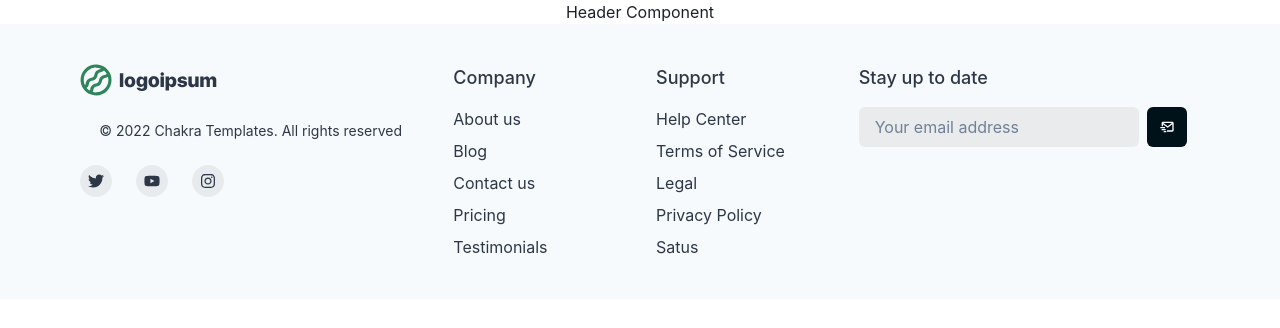
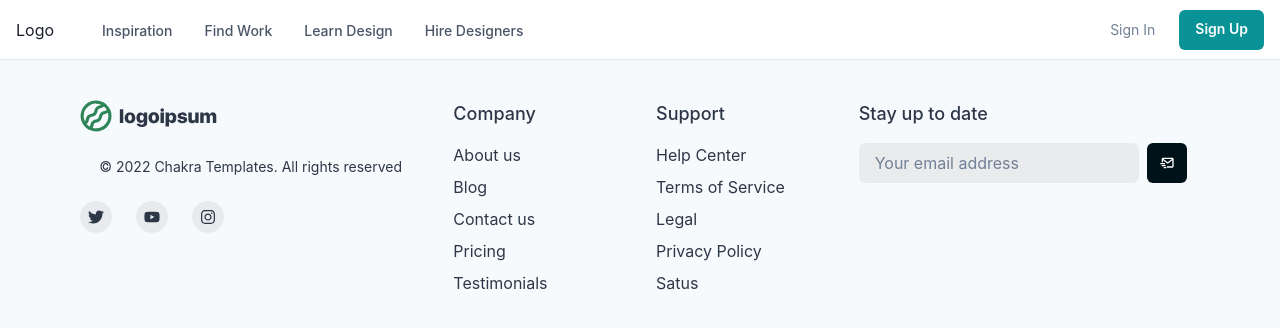
Before and after one commit to olivelliott/hand-me-up, a React (Create React App) app in the folder client/: page / in a window 1280 px wide. Shown: the top 328 px of the page. Built offline with nearby package versions, Linux system fonts and the light colour scheme.

Commit message:
header template is working; need to customize

```diff
--- a/client/package.json
+++ b/client/package.json
@@ -5,6 +5,7 @@
   "proxy": "http://localhost:3001",
   "dependencies": {
     "@apollo/client": "^3.6.9",
+    "@chakra-ui/icons": "^2.0.9",
     "@chakra-ui/react": "^2.3.2",
     "@emotion/react": "^11.10.4",
     "@emotion/styled": "^11.10.4",
--- a/client/src/components/Header.js
+++ b/client/src/components/Header.js
@@ -1,9 +1,316 @@
-import React from 'react'
+import {
+  Box,
+  Flex,
+  Text,
+  IconButton,
+  Button,
+  Stack,
+  Collapse,
+  Icon,
+  Link,
+  Popover,
+  PopoverTrigger,
+  PopoverContent,
+  useColorModeValue,
+  useBreakpointValue,
+  useDisclosure,
+} from '@chakra-ui/react'
+import {
+  HamburgerIcon,
+  CloseIcon,
+  ChevronDownIcon,
+  ChevronRightIcon,
+} from '@chakra-ui/icons'
 
-const Header = () => {
-  return(
-    <h1>Header Component</h1>
+export default function WithSubnavigation() {
+  const { isOpen, onToggle } = useDisclosure()
+
+  return (
+    <Box>
+      <Flex
+        bg={useColorModeValue('white', 'gray.800')}
+        color={useColorModeValue('gray.600', 'white')}
+        minH={'60px'}
+        py={{ base: 2 }}
+        px={{ base: 4 }}
+        borderBottom={1}
+        borderStyle={'solid'}
+        borderColor={useColorModeValue('gray.200', 'gray.900')}
+        align={'center'}
+      >
+        <Flex
+          flex={{ base: 1, md: 'auto' }}
+          ml={{ base: -2 }}
+          display={{ base: 'flex', md: 'none' }}
+        >
+          <IconButton
+            onClick={onToggle}
+            icon={
+              isOpen ? <CloseIcon w={3} h={3} /> : <HamburgerIcon w={5} h={5} />
+            }
+            variant={'ghost'}
+            aria-label={'Toggle Navigation'}
+          />
+        </Flex>
+        <Flex flex={{ base: 1 }} justify={{ base: 'center', md: 'start' }}>
+          <Text
+            textAlign={useBreakpointValue({ base: 'center', md: 'left' })}
+            fontFamily={'heading'}
+            color={useColorModeValue('gray.800', 'white')}
+          >
+            Logo
+          </Text>
+
+          <Flex display={{ base: 'none', md: 'flex' }} ml={10}>
+            <DesktopNav />
+          </Flex>
+        </Flex>
+
+        <Stack
+          flex={{ base: 1, md: 0 }}
+          justify={'flex-end'}
+          direction={'row'}
+          spacing={6}
+        >
+          <Button
+            as={'a'}
+            fontSize={'sm'}
+            fontWeight={400}
+            variant={'link'}
+            href={'#'}
+          >
+            Sign In
+          </Button>
+          <Button
+            display={{ base: 'none', md: 'inline-flex' }}
+            fontSize={'sm'}
+            fontWeight={600}
+            color={'white'}
+            bg={'#0A9396'}
+            href={'#'}
+            _hover={{
+              bg: '#001219',
+            }}
+          >
+            Sign Up
+          </Button>
+        </Stack>
+      </Flex>
+
+      <Collapse in={isOpen} animateOpacity>
+        <MobileNav />
+      </Collapse>
+    </Box>
   )
 }
 
-export default Header
+const DesktopNav = () => {
+  const linkColor = useColorModeValue('gray.600', 'gray.200')
+  const linkHoverColor = useColorModeValue('gray.800', 'white')
+  const popoverContentBgColor = useColorModeValue('white', 'gray.800')
+
+  return (
+    <Stack direction={'row'} spacing={4}>
+      {NAV_ITEMS.map((navItem) => (
+        <Box key={navItem.label}>
+          <Popover trigger={'hover'} placement={'bottom-start'}>
+            <PopoverTrigger>
+              <Link
+                p={2}
+                href={navItem.href ?? '#'}
+                fontSize={'sm'}
+                fontWeight={500}
+                color={linkColor}
+                _hover={{
+                  textDecoration: 'none',
+                  color: linkHoverColor,
+                }}
+              >
+                {navItem.label}
+              </Link>
+            </PopoverTrigger>
+
+            {navItem.children && (
+              <PopoverContent
+                border={0}
+                boxShadow={'xl'}
+                bg={popoverContentBgColor}
+                p={4}
+                rounded={'xl'}
+                minW={'sm'}
+              >
+                <Stack>
+                  {navItem.children.map((child) => (
+                    <DesktopSubNav key={child.label} {...child} />
+                  ))}
+                </Stack>
+              </PopoverContent>
+            )}
+          </Popover>
+        </Box>
+      ))}
+    </Stack>
+  )
+}
+
+const DesktopSubNav = ({ label, href, subLabel }: NavItem) => {
+  return (
+    <Link
+      href={href}
+      role={'group'}
+      display={'block'}
+      p={2}
+      rounded={'md'}
+      _hover={{ bg: useColorModeValue('pink.50', 'gray.900') }}
+    >
+      <Stack direction={'row'} align={'center'}>
+        <Box>
+          <Text
+            transition={'all .3s ease'}
+            _groupHover={{ color: 'pink.400' }}
+            fontWeight={500}
+          >
+            {label}
+          </Text>
+          <Text fontSize={'sm'}>{subLabel}</Text>
+        </Box>
+        <Flex
+          transition={'all .3s ease'}
+          transform={'translateX(-10px)'}
+          opacity={0}
+          _groupHover={{ opacity: '100%', transform: 'translateX(0)' }}
+          justify={'flex-end'}
+          align={'center'}
+          flex={1}
+        >
+          <Icon color={'pink.400'} w={5} h={5} as={ChevronRightIcon} />
+        </Flex>
+      </Stack>
+    </Link>
+  )
+}
+
+const MobileNav = () => {
+  return (
+    <Stack
+      bg={useColorModeValue('white', 'gray.800')}
+      p={4}
+      display={{ md: 'none' }}
+    >
+      {NAV_ITEMS.map((navItem) => (
+        <MobileNavItem key={navItem.label} {...navItem} />
+      ))}
+    </Stack>
+  )
+}
+
+const MobileNavItem = ({ label, children, href }: NavItem) => {
+  const { isOpen, onToggle } = useDisclosure()
+
+  return (
+    <Stack spacing={4} onClick={children && onToggle}>
+      <Flex
+        py={2}
+        as={Link}
+        href={href ?? '#'}
+        justify={'space-between'}
+        align={'center'}
+        _hover={{
+          textDecoration: 'none',
+        }}
+      >
+        <Text
+          fontWeight={600}
+          color={useColorModeValue('gray.600', 'gray.200')}
+        >
+          {label}
+        </Text>
+        {children && (
+          <Icon
+            as={ChevronDownIcon}
+            transition={'all .25s ease-in-out'}
+            transform={isOpen ? 'rotate(180deg)' : ''}
+            w={6}
+            h={6}
+          />
+        )}
+      </Flex>
+
+      <Collapse in={isOpen} animateOpacity style={{ marginTop: '0!important' }}>
+        <Stack
+          mt={2}
+          pl={4}
+          borderLeft={1}
+          borderStyle={'solid'}
+          borderColor={useColorModeValue('gray.200', 'gray.700')}
+          align={'start'}
+        >
+          {children &&
+            children.map((child) => (
+              <Link key={child.label} py={2} href={child.href}>
+                {child.label}
+              </Link>
+            ))}
+        </Stack>
+      </Collapse>
+    </Stack>
+  )
+}
+
+interface NavItem {
+  label: string;
+  subLabel?: string;
+  children?: Array<NavItem>;
+  href?: string;
+}
+
+const NAV_ITEMS: Array<NavItem> = [
+  {
+    label: 'Inspiration',
+    children: [
+      {
+        label: 'Explore Design Work',
+        subLabel: 'Trending Design to inspire you',
+        href: '#',
+      },
+      {
+        label: 'New & Noteworthy',
+        subLabel: 'Up-and-coming Designers',
+        href: '#',
+      },
+    ],
+  },
+  {
+    label: 'Find Work',
+    children: [
+      {
+        label: 'Job Board',
+        subLabel: 'Find your dream design job',
+        href: '#',
+      },
+      {
+        label: 'Freelance Projects',
+        subLabel: 'An exclusive list for contract work',
+        href: '#',
+      },
+    ],
+  },
+  {
+    label: 'Learn Design',
+    href: '#',
+  },
+  {
+    label: 'Hire Designers',
+    href: '#',
+  },
+]
+
+// import React from 'react'
+
+// const Header = () => {
+//   return(
+//     <h1>Header Component</h1>
+//   )
+// }
+
+// export default Header
```
Also changed, not shown: 1 other file (tests, documents, lock files or other folders).
